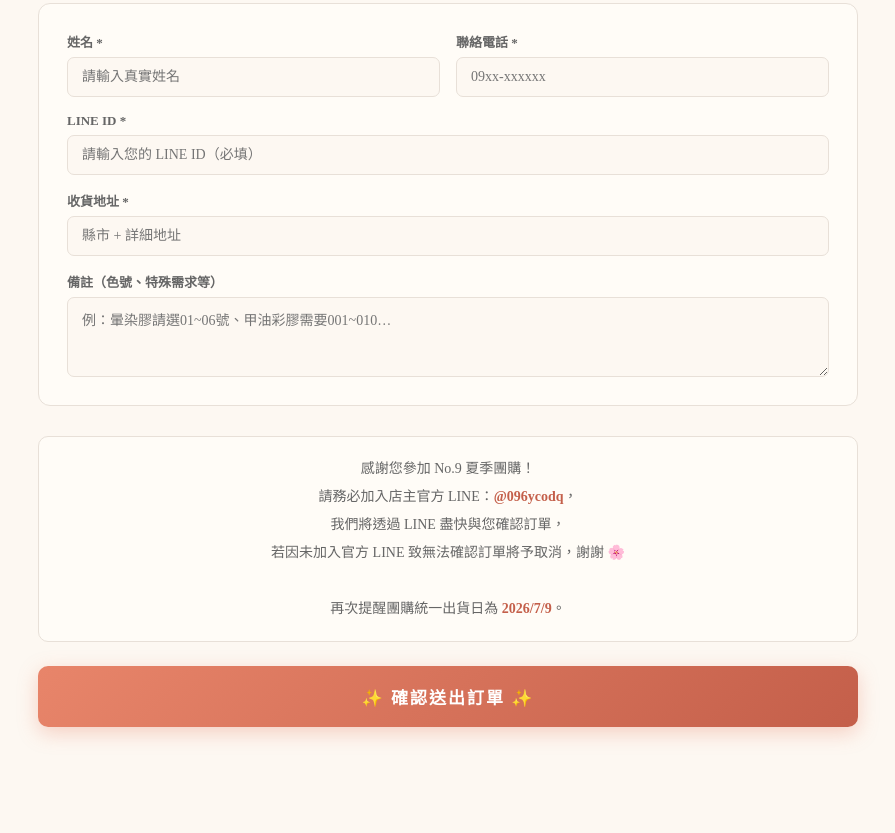
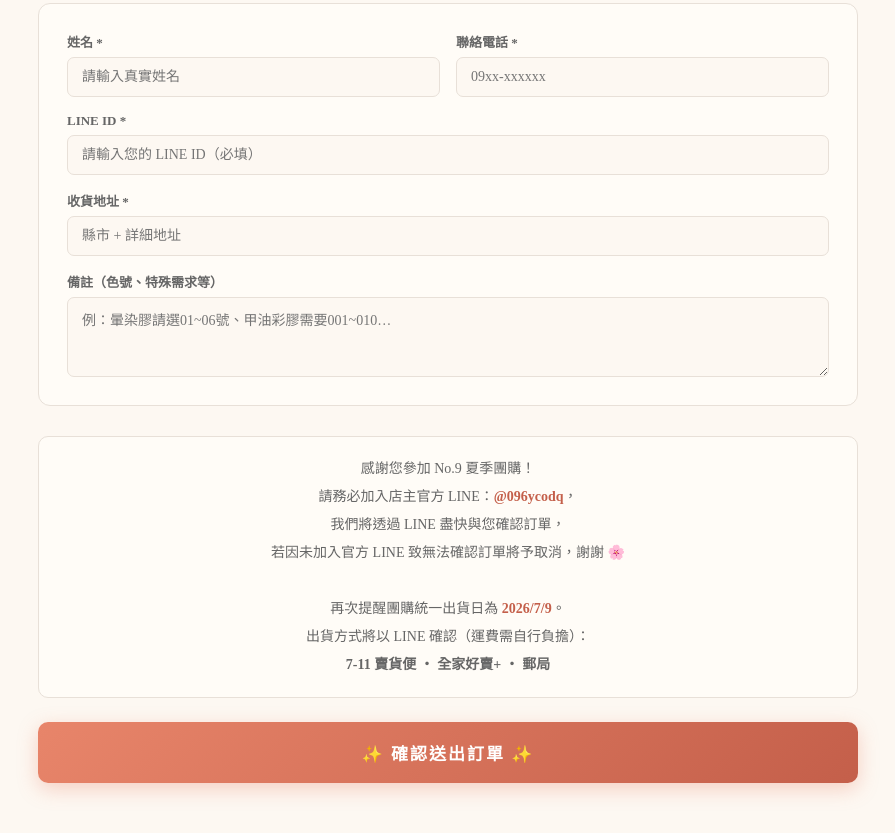
Before and after one commit to bznk0430/no9-order, a plain HTML site: page index.html in a window 1280 px wide. Shown: the part 7457-8290 px from the top of the page, without its empty margins (192-1087 px from the left). Before the commit the page ends 8264 px from the top, so only its background shows below. Drawn offline with nearby package versions, Linux system fonts and the light colour scheme; a web font is replaced by a local one.

Commit message:
Add files via upload

```diff
--- a/index.html
+++ b/index.html
@@ -410,7 +410,9 @@
     請務必加入店主官方 LINE：<strong style="color:#c45f4a;">@096ycodq</strong>，<br>
     我們將透過 LINE 盡快與您確認訂單，<br>
     若因未加入官方 LINE 致無法確認訂單將予取消，謝謝 🌸<br><br>
-    再次提醒團購統一出貨日為 <strong style="color:#c45f4a;">2026/7/9</strong>。
+    再次提醒團購統一出貨日為 <strong style="color:#c45f4a;">2026/7/9</strong>。<br>
+    出貨方式將以 LINE 確認（運費需自行負擔）：<br>
+    <strong>7-11 賣貨便 ・ 全家好賣+ ・ 郵局</strong>
   </div>
   <button class="submit-btn" onclick="submitOrder()">✨ 確認送出訂單 ✨</button>
 </div>
```
